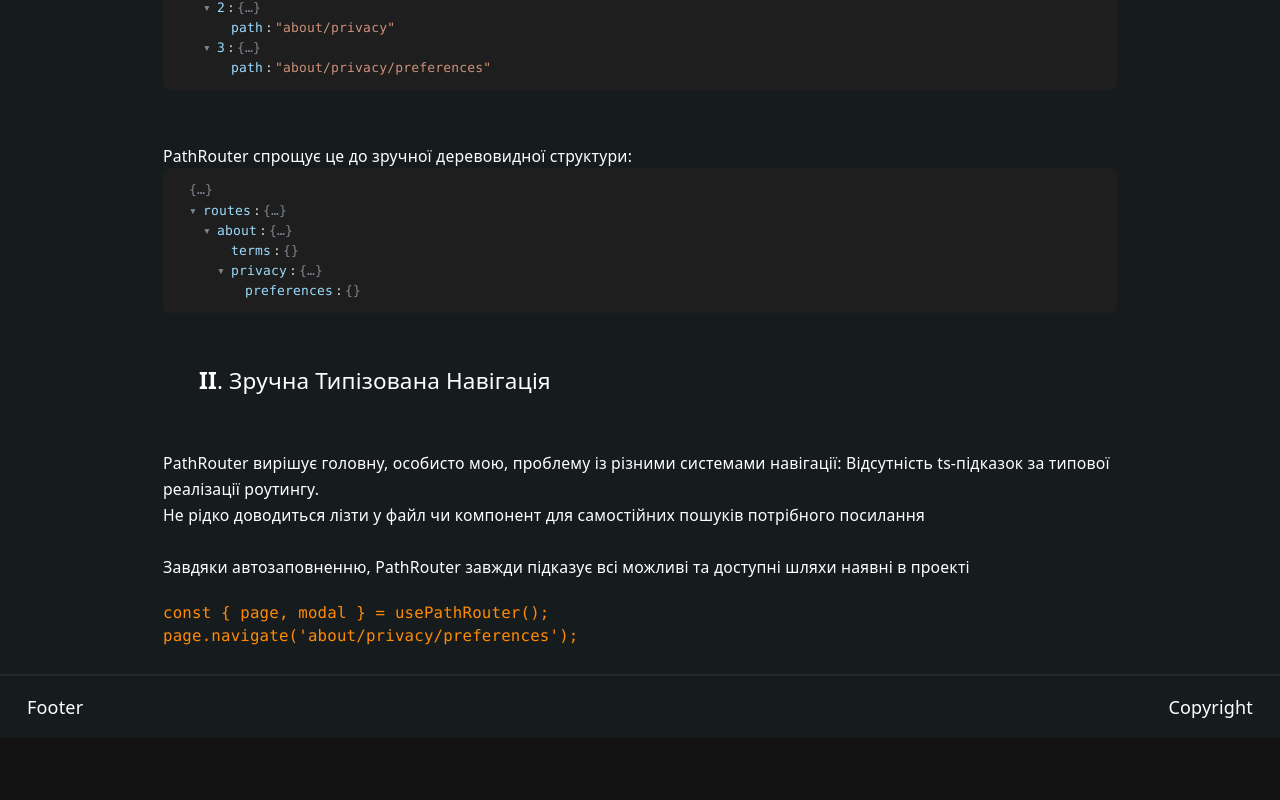
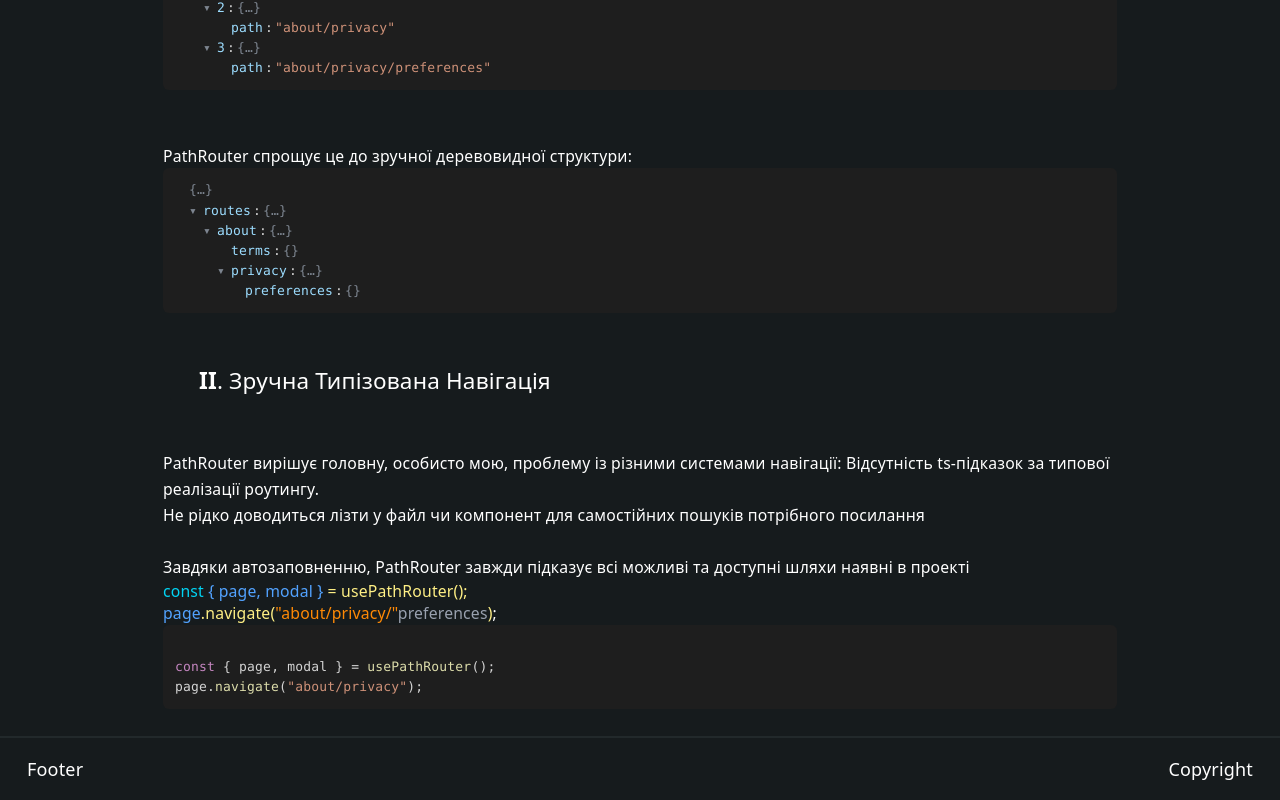
Before and after one commit to tterryrice-beep/facilitators-tr, a React (Vite) app: page /modules/routing in a window 1280 px wide. Shown: the part 1295-2095 px from the top of the page. Before the commit the page ends 2033 px from the top, so only its background shows below. Built offline with nearby package versions, Linux system fonts and the light colour scheme.

Commit message:
create JSView component with JavaScript syntax highlighting tokenizer

```diff
--- a/src/Pages/Routing/index.tsx
+++ b/src/Pages/Routing/index.tsx
@@ -9,6 +9,7 @@ import { Text } from "@@/Text";
 
 import css from "./style.module.scss";
 import { Pre } from "@@/Pre";
+import { JSView } from "@@/JSView";
 
 // const { modals, pages } = createRoute(route);
 
@@ -161,9 +162,24 @@ https://example.com/path/to/page/modal/wallet/balance
         </Text>
         <br />
         <Text>
-          <Pre>{`
+          <div>
+            <span className="text-cyan-400">const</span>
+            {` `}
+            <span className="text-blue-400">{`{ page, modal }`}</span>
+            <span className="text-yellow-200">{` = usePathRouter();`}</span>
+            <br />
+            <span className="text-blue-400">page</span>
+            <span className="text-yellow-200">.navigate(</span>
+            <span className="text-orange-400">{`"about/privacy/"`}</span>
+            <span className="text-gray-400">{`preferences`}</span>
+            <span className="text-yellow-200">)</span>
+            {`;`}
+          </div>
+
+          <JSView >{`
 const { page, modal } = usePathRouter();
-page.navigate('about/privacy/preferences');`}</Pre>
+page.navigate("about/privacy");
+`}</JSView>
         </Text>
       </section>
     </div>
--- /dev/null
+++ b/src/components/JSView/config.ts
@@ -0,0 +1,14 @@
+import type { JSSegType } from "./types";
+
+export const JS_VIEW_COLOR: Record<JSSegType, string> = {
+  ws: "inherit",
+  comment: "#6a9955",
+  string: "#ce9178",
+  number: "#b5cea8",
+  keyword: "#c586c0",
+  literal: "#569cd6",
+  fn: "#dcdcaa",
+  prop: "#9cdcfe",
+  ident: "#d4d4d4",
+  punct: "#d4d4d4",
+};
--- /dev/null
+++ b/src/components/JSView/index.tsx
@@ -0,0 +1,313 @@
+import React, { type FC, useMemo } from "react";
+import clsx from "clsx";
+import { JS_VIEW_COLOR } from "./config";
+import type { JSProps, JSSeg, JSSegType } from "./types";
+
+const KEYWORDS = new Set([
+  "const",
+  "let",
+  "var",
+  "function",
+  "return",
+  "if",
+  "else",
+  "for",
+  "while",
+  "do",
+  "switch",
+  "case",
+  "default",
+  "break",
+  "continue",
+  "class",
+  "extends",
+  "super",
+  "new",
+  "this",
+  "await",
+  "async",
+  "try",
+  "catch",
+  "finally",
+  "throw",
+  "import",
+  "export",
+  "from",
+  "as",
+  "in",
+  "of",
+  "typeof",
+  "instanceof",
+  "void",
+  "delete",
+  "yield",
+  "static",
+  "get",
+  "set",
+]);
+const LITERALS = new Set([
+  "true",
+  "false",
+  "null",
+  "undefined",
+  "NaN",
+  "Infinity",
+]);
+
+const IDENT_START = /[A-Za-z_$]/;
+const IDENT_PART = /[A-Za-z0-9_$]/;
+
+/**
+ * Грубий, толерантний токенайзер JS. Не валідує семантику —
+ * тільки фарбує синтаксис, як у редакторі.
+ */
+const tokenize = (src: string): JSSeg[] => {
+  const out: JSSeg[] = [];
+
+  const push = (type: JSSegType, text: string) => {
+    if (!text.length) return;
+    out.push({ type, text });
+  };
+
+  const prevSignificant = (): JSSeg | undefined => {
+    for (let k = out.length - 1; k >= 0; k--) {
+      const s = out[k];
+      if (s.type !== "ws" && s.type !== "comment") return s;
+    }
+    return undefined;
+  };
+
+  let i = 0;
+  while (i < src.length) {
+    const ch = src[i];
+
+    /* whitespace */
+    if (/\s/.test(ch)) {
+      let j = i;
+      while (j < src.length && /\s/.test(src[j])) j++;
+      push("ws", src.slice(i, j));
+      i = j;
+      continue;
+    }
+
+    /* line comment */
+    if (ch === "/" && src[i + 1] === "/") {
+      let j = i + 2;
+      while (j < src.length && src[j] !== "\n") j++;
+      push("comment", src.slice(i, j));
+      i = j;
+      continue;
+    }
+
+    /* block comment */
+    if (ch === "/" && src[i + 1] === "*") {
+      let j = i + 2;
+      while (j < src.length - 1 && !(src[j] === "*" && src[j + 1] === "/")) j++;
+      j = Math.min(src.length, j + 2);
+      push("comment", src.slice(i, j));
+      i = j;
+      continue;
+    }
+
+    /* string: single / double */
+    if (ch === '"' || ch === "'") {
+      const q = ch;
+      let j = i + 1;
+      while (j < src.length && src[j] !== q) {
+        if (src[j] === "\\") {
+          j += 2;
+          continue;
+        }
+        if (src[j] === "\n") break; // не "ковтаємо" зайве при незакритому рядку
+        j++;
+      }
+      if (src[j] === q) j++;
+      push("string", src.slice(i, j));
+      i = j;
+      continue;
+    }
+
+    /* template literal: `...${expr}...` */
+    if (ch === "`") {
+      push("string", "`");
+      let j = i + 1;
+      let chunkStart = j;
+      while (j < src.length && src[j] !== "`") {
+        if (src[j] === "\\") {
+          j += 2;
+          continue;
+        }
+        if (src[j] === "$" && src[j + 1] === "{") {
+          if (j > chunkStart) push("string", src.slice(chunkStart, j));
+          let depth = 1;
+          let k = j + 2;
+          while (k < src.length && depth > 0) {
+            if (src[k] === "{") depth++;
+            else if (src[k] === "}") {
+              depth--;
+              if (depth === 0) {
+                k++;
+                break;
+              }
+            }
+            k++;
+          }
+          push("punct", "${");
+          for (const s of tokenize(src.slice(j + 2, k - 1))) out.push(s);
+          push("punct", "}");
+          j = k;
+          chunkStart = j;
+          continue;
+        }
+        j++;
+      }
+      if (j > chunkStart) push("string", src.slice(chunkStart, j));
+      if (src[j] === "`") {
+        push("string", "`");
+        j++;
+      }
+      i = j;
+      continue;
+    }
+
+    /* number */
+    if (/\d/.test(ch) || (ch === "." && /\d/.test(src[i + 1] || ""))) {
+      let j = i;
+      if (ch === "0" && /[xXbBoO]/.test(src[j + 1] || "")) {
+        j += 2;
+        while (j < src.length && /[0-9a-fA-F_]/.test(src[j])) j++;
+      } else {
+        while (j < src.length && /[\d_]/.test(src[j])) j++;
+        if (src[j] === ".") {
+          j++;
+          while (j < src.length && /[\d_]/.test(src[j])) j++;
+        }
+        if (/[eE]/.test(src[j] || "")) {
+          j++;
+          if (/[+-]/.test(src[j] || "")) j++;
+          while (j < src.length && /\d/.test(src[j])) j++;
+        }
+      }
+      if (src[j] === "n") j++; // bigint
+      push("number", src.slice(i, j));
+      i = j;
+      continue;
+    }
+
+    /* identifier / keyword / literal */
+    if (IDENT_START.test(ch)) {
+      let j = i;
+      while (j < src.length && IDENT_PART.test(src[j])) j++;
+      const word = src.slice(i, j);
+      let type: JSSegType = "ident";
+
+      if (KEYWORDS.has(word)) {
+        type = "keyword";
+      } else if (LITERALS.has(word)) {
+        type = "literal";
+      } else {
+        /* peek для виявлення виклику функції / методу */
+        let k = j;
+        while (k < src.length && /\s/.test(src[k])) k++;
+        const prev = prevSignificant();
+        const isProp = prev?.type === "punct" && prev.text === ".";
+        if (src[k] === "(") type = "fn";
+        else if (isProp) type = "prop";
+      }
+
+      push(type, word);
+      i = j;
+      continue;
+    }
+
+    /* punctuation — за замовчуванням 1 символ; склеюємо «довгі» оператори */
+    const two = src.slice(i, i + 2);
+    const three = src.slice(i, i + 3);
+    const LONG3 = [
+      "===",
+      "!==",
+      "**=",
+      "...",
+      ">>>",
+      "<<=",
+      ">>=",
+      "&&=",
+      "||=",
+      "??=",
+    ];
+    const LONG2 = [
+      "==",
+      "!=",
+      "<=",
+      ">=",
+      "&&",
+      "||",
+      "??",
+      "=>",
+      "++",
+      "--",
+      "+=",
+      "-=",
+      "*=",
+      "/=",
+      "%=",
+      "**",
+      "<<",
+      ">>",
+      "&=",
+      "|=",
+      "^=",
+      "?.",
+    ];
+    if (LONG3.includes(three)) {
+      push("punct", three);
+      i += 3;
+      continue;
+    }
+    if (LONG2.includes(two)) {
+      push("punct", two);
+      i += 2;
+      continue;
+    }
+    push("punct", ch);
+    i += 1;
+  }
+
+  return out;
+};
+
+/* ─────────────────────────── styling ─────────────────────────── */
+
+const renderSegments = (segs: JSSeg[]) =>
+  segs.map((s, i) => (
+    <span key={i} style={{ color: JS_VIEW_COLOR[s.type] }}>
+      {s.text}
+    </span>
+  ));
+
+/* ─────────────────────────── component ─────────────────────────── */
+
+export const JSView: FC<JSProps> = ({ children, className }) => {
+  const segments = useMemo(() => tokenize(String(children ?? "")), [children]);
+
+  return (
+    <pre
+      className={clsx(className)}
+      style={{
+        fontFamily:
+          'ui-monospace, SFMono-Regular, Menlo, Monaco, Consolas, "Liberation Mono", monospace',
+        fontSize: 13,
+        lineHeight: 1.55,
+        background: "#1e1e1e",
+        color: JS_VIEW_COLOR.ident,
+        padding: 12,
+        borderRadius: 6,
+        margin: 0,
+        overflow: "auto",
+        whiteSpace: "pre-wrap",
+        wordBreak: "break-word",
+      }}>
+      {renderSegments(segments)}
+    </pre>
+  );
+};
--- /dev/null
+++ b/src/components/JSView/types.ts
@@ -0,0 +1,24 @@
+export interface JSProps {
+  /** Сирий JS-код як рядок. */
+  children: string;
+  className?: string;
+}
+
+/* ─────────────────────────── tokenizer ─────────────────────────── */
+
+export type JSSegType =
+  | "ws"
+  | "comment"
+  | "string"
+  | "number"
+  | "keyword"
+  | "literal"
+  | "fn"
+  | "prop"
+  | "ident"
+  | "punct";
+
+export interface JSSeg {
+  type: JSSegType;
+  text: string;
+}
```
